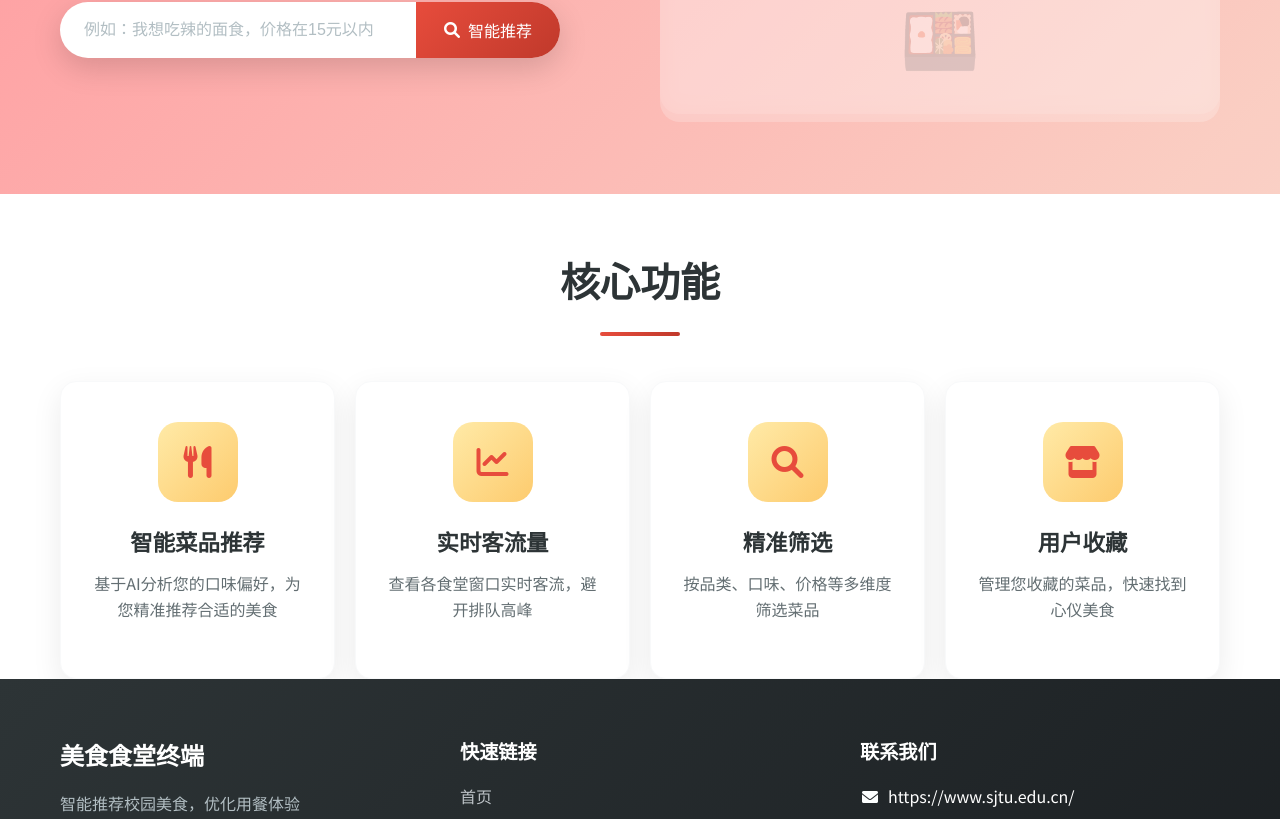
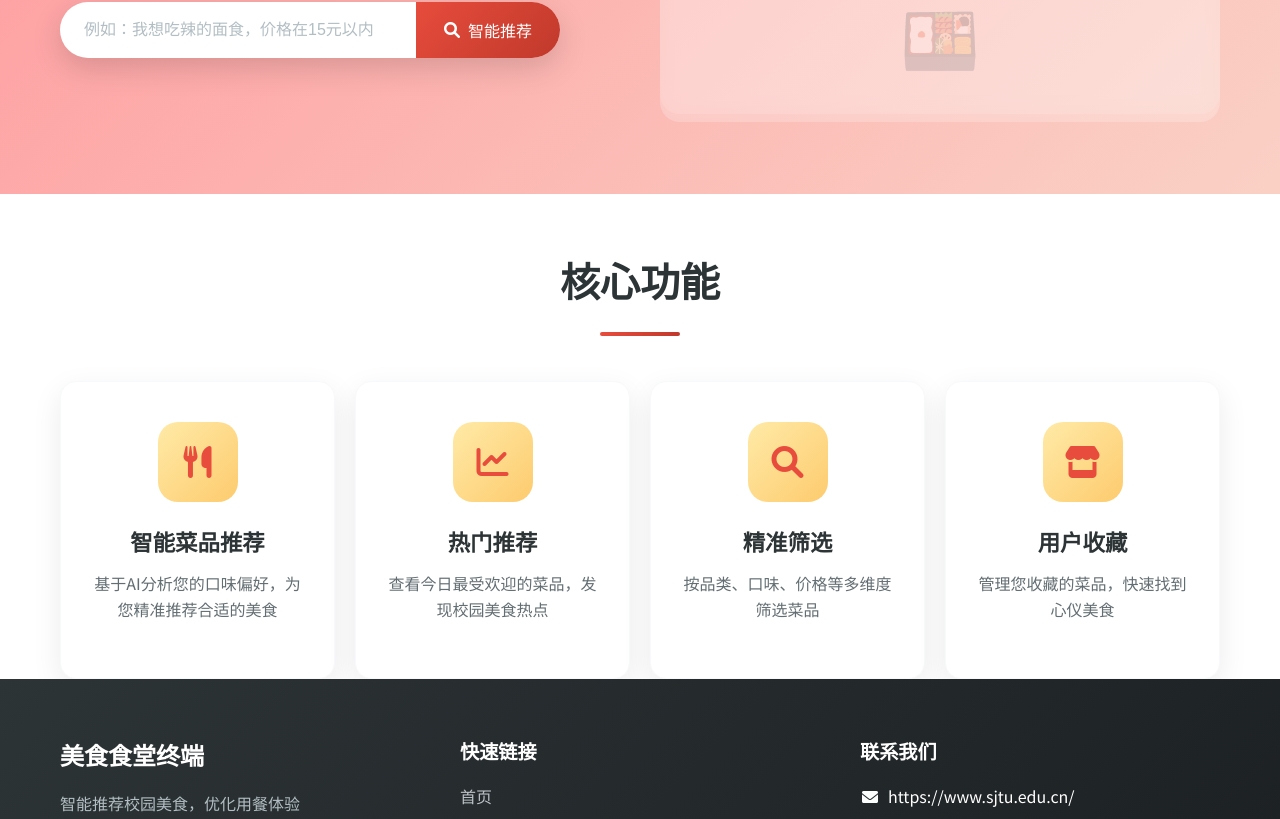
Before and after one commit to yueqi-g/hall-manage-system, a Vue app in the folder canteen_frontend/: page / in a window 1280 px wide. Shown: the part 353-1172 px from the top of the page. Built offline with nearby package versions, Linux system fonts and the light colour scheme; no server answers.

Commit message:
标签栏改成热门菜品

```diff
--- a/canteen_frontend/src/locales/index.js
+++ b/canteen_frontend/src/locales/index.js
@@ -40,8 +40,8 @@ export const messages = {
         description: '基于AI分析您的口味偏好，为您精准推荐合适的美食'
       },
       {
-        title: '实时客流量',
-        description: '查看各食堂窗口实时客流，避开排队高峰'
+        title: '热门推荐',
+        description: '查看今日最受欢迎的菜品，发现校园美食热点'
       },
       {
         title: '精准筛选',
@@ -180,8 +180,8 @@ export const messages = {
         description: '基於AI分析您的口味偏好，為您精準推薦合適的美食'
       },
       {
-        title: '即時客流量',
-        description: '查看各食堂窗口即時客流，避開排隊高峰'
+        title: '熱門推薦',
+        description: '查看今日最受歡迎的菜品，發現校園美食熱點'
       },
       {
         title: '精準篩選',
@@ -320,8 +320,8 @@ export const messages = {
         description: 'AI analyzes your taste preferences to accurately recommend suitable food'
       },
       {
-        title: 'Real-time Crowd Flow',
-        description: 'View real-time crowd flow at canteen windows to avoid peak hours'
+        title: 'Popular Recommendations',
+        description: 'View today\'s most popular dishes and discover campus food hotspots'
       },
       {
         title: 'Precise Filtering',
--- a/canteen_frontend/src/views/UserDashboard.vue
+++ b/canteen_frontend/src/views/UserDashboard.vue
@@ -349,9 +349,9 @@ export default {
         },
         {
           id: 2,
-          icon: 'fas fa-chart-line',
-          title: '实时客流量',
-          description: '查看各食堂窗口实时客流，避开排队高峰'
+          icon: 'fas fa-fire',
+          title: '热门推荐',
+          description: '查看今日最受欢迎的菜品，发现校园美食热点'
         },
         {
           id: 3,
@@ -953,6 +953,9 @@ export default {
         case 1: // 智能菜品推荐
           this.scrollToAIAssistant()
           break
+        case 2: // 热门推荐
+          this.scrollToPopularDishes()
+          break
         case 3: // 精准筛选
           this.scrollToFilterPanel()
           break
@@ -977,6 +980,17 @@ export default {
       const filterPanel = document.querySelector('.filter-panel')
       if (filterPanel) {
         filterPanel.scrollIntoView({
+          behavior: 'smooth',
+          block: 'start'
+        })
+      }
+    },
+
+    // 滚动到热门菜品区域
+    scrollToPopularDishes() {
+      const popularDishesSection = document.querySelector('.popular-dishes-side')
+      if (popularDishesSection) {
+        popularDishesSection.scrollIntoView({
           behavior: 'smooth',
           block: 'start'
         })
```
